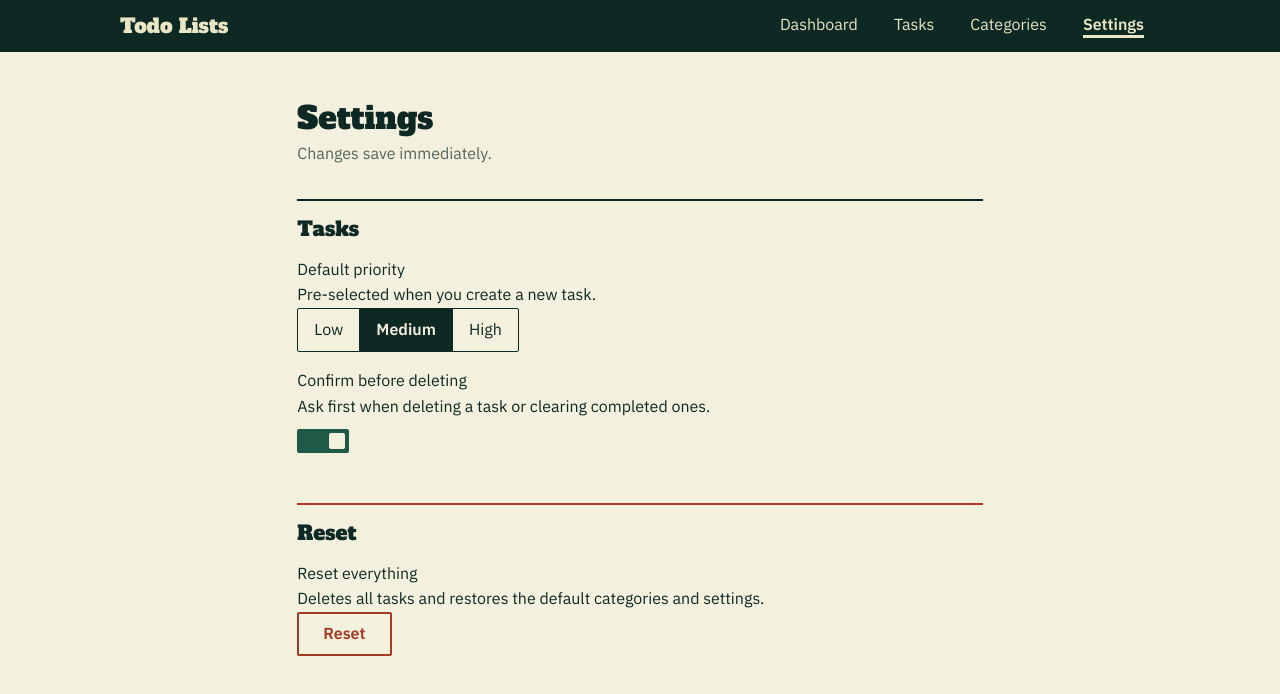
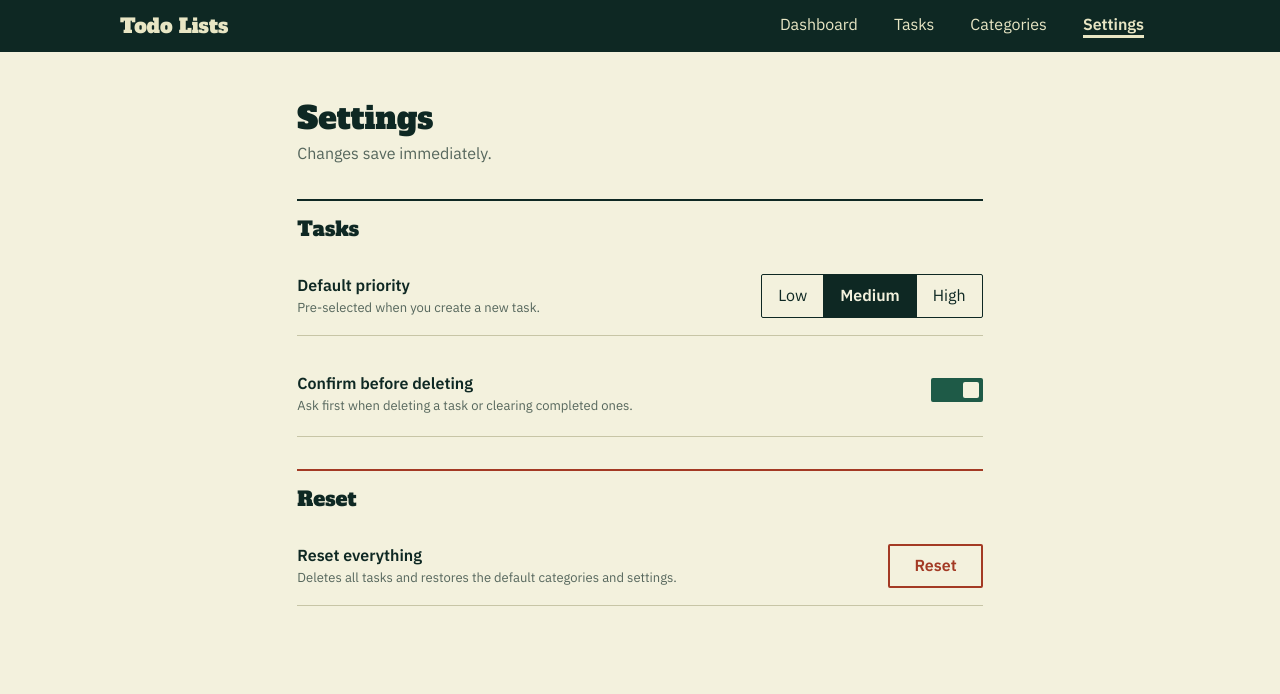
Before and after one commit to PHEAROMMM/TODO-App, a React (Vite) app: page /settings in a window 1280 px wide. Shown: the top 694 px of the page. Built offline with nearby package versions, Linux system fonts and the light colour scheme.

Commit message:
feat: add settings styles

```diff
--- a/src/styles/settings.css
+++ b/src/styles/settings.css
@@ -0,0 +1,27 @@
+.setting-row {
+  display: flex;
+  flex-wrap: wrap;
+  align-items: center;
+  justify-content: space-between;
+  gap: var(--s2) var(--s4);
+  padding: var(--s3) 0;
+  border-bottom: 1px solid var(--rule);
+}
+
+.setting-row__text {
+  flex: 1 1 240px;
+  min-width: 0;
+}
+
+.setting-row__label {
+  font-weight: 600;
+}
+
+.setting-row__desc {
+  color: var(--muted);
+  font-size: var(--t-sm);
+}
+
+.setting-row__control {
+  flex: none;
+}
```
